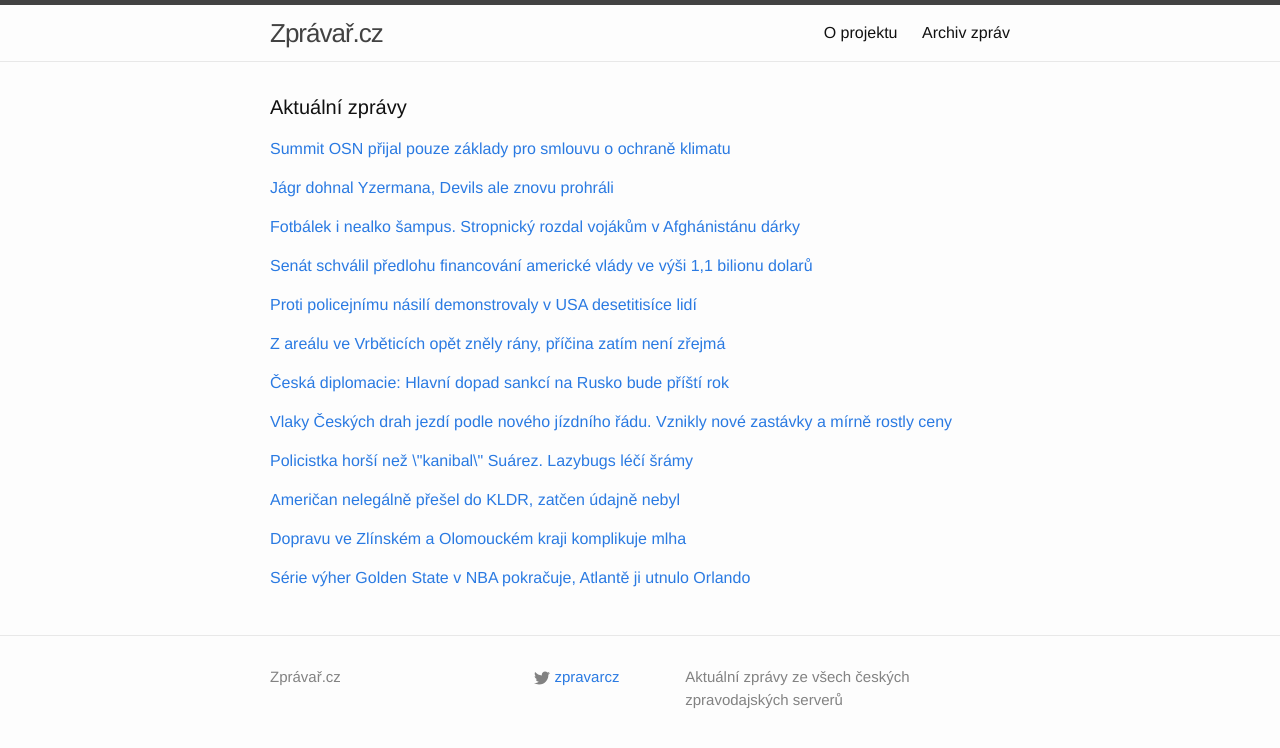
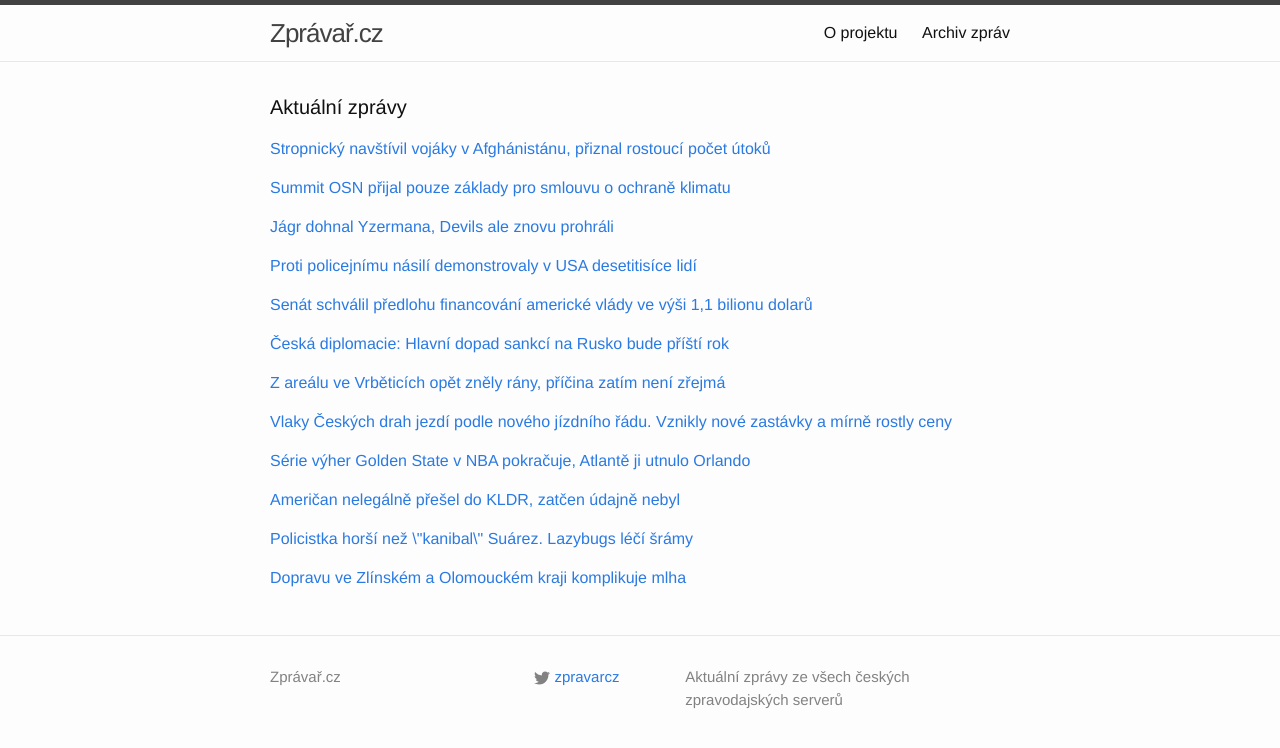
Before and after one commit to adliska/zpravar, a Jekyll site: the page built from index.html, in a window 1280 px wide. Shown: the top 748 px of the page. Built offline with Jekyll 4.4.1, drawn with Linux system fonts in a browser that asks for light colours; some of the changed lines change nothing that is shown.

Commit message:
zpravar news update

```diff
--- a/index.html
+++ b/index.html
@@ -5,8 +5,21 @@ layout: default
 <div class="home">
     <h1 class="page-heading">Aktuální zprávy</h1>
 
-<p><a href="javascript:;" onclick="toggle_visibility('zpravy0')">Summit OSN přijal pouze základy pro smlouvu o ochraně klimatu</a></p>
+<p><a href="javascript:;" onclick="toggle_visibility('zpravy0')">Stropnický navštívil vojáky v Afghánistánu, přiznal rostoucí počet útoků</a></p>
 <div id="zpravy0" style="display:none">
+<ul>
+<li><a href=http://www.novinky.cz/zahranicni/svet/356318-stropnicky-navstivil-vojaky-v-afghanistanu-priznal-rostouci-pocet-utoku.html>Stropnický navštívil vojáky v Afghánistánu, přiznal rostoucí počet útoků - www.novinky.cz</a></li>
+<li><a href=http://www.tyden.cz/rubriky/domaci/stropnicky-navstivil-vojaky-v-afghanistanu-privezl-jim-darky_327240.html>Stropnický navštívil vojáky v Afghánistánu, přivezl jim dárky - www.tyden.cz</a></li>
+<li><a href=http://www.rozhlas.cz/_zprava/stropnicky-navstivil-ceske-vojaky-v-afghanistanu-privezl-jednotce-darky-a-svatecni-jidlo--1432311>Stropnický navštívil české vojáky v Afghánistánu, přivezl jednotce dárky a sváteční jídlo - www.rozhlas.cz</a></li>
+<li><a href=http://zpravy.idnes.cz/stropnicky-v-afghanistanu-d0j-/zahranicni.aspx?c=A141214_102029_zahranicni_cen>Fotbálek i nealko šampus. Stropnický rozdal vojákům v Afghánistánu dárky - zpravy.idnes.cz</a></li>
+<li><a href=http://www.lidovky.cz/stropnicky-navstivil-ceske-vojaky-v-afghanistanu-fs3-/zpravy-svet.aspx?c=A141214_102510_ln_zahranici_mmu>Stropnický navštívil české vojáky v Afghánistánu navzdory útokům Talibanu  - www.lidovky.cz</a></li>
+<li><a href=http://www.ceskatelevize.cz/ct24/domaci/295442-stropnicky-privezl-vojakum-do-afghanistanu-k-vanocum-fotbalek/>Stropnický přivezl vojákům do Afghánistánu k Vánocům fotbálek - www.ceskatelevize.cz</a></li>
+<li><a href=http://zpravy.aktualne.cz/zahranici/stropnicky-navstivil-ceske-vojaky-v-afghanistanu/r~0bf2a1bc837111e493c9002590604f2e/>Stropnický navštívil české vojáky v Afghánistánu - zpravy.aktualne.cz</a></li>
+<li><a href=http://echo24.cz/a/iusP9>Afghánský prezident emotivně odsoudil útoky Talibanu - echo24.cz</a></li>
+<li><a href=http://www.ceskenoviny.cz/zpravy/zpravy/afghansky-prezident-ghani-odsoudil-sobotni-utoky-hnuti-taliban/1158712>Afghánský prezident Ghaní odsoudil sobotní útoky hnutí Taliban - www.ceskenoviny.cz</a></li>
+</ul>
+</div><p><a href="javascript:;" onclick="toggle_visibility('zpravy1')">Summit OSN přijal pouze základy pro smlouvu o ochraně klimatu</a></p>
+<div id="zpravy1" style="display:none">
 <ul>
 <li><a href=http://zpravy.e15.cz/zahranicni/politika/summit-osn-prijal-pouze-zaklady-pro-smlouvu-o-ochrane-klimatu-1145616>Summit OSN přijal pouze základy pro smlouvu o ochraně klimatu - zpravy.e15.cz</a></li>
 <li><a href=http://www.tyden.cz/rubriky/veda/planeta-zeme/ohrozena-zeme-summit-osn-o-klimatu-vysumel-do-ztracena_327236.html>Ohrožená Země? Summit OSN o klimatu vyšuměl do ztracena - www.tyden.cz</a></li>
@@ -17,8 +30,8 @@ layout: default
 <li><a href=http://www.novinky.cz/ekonomika/356314-summit-osn-prijal-pouze-zaklady-pro-smlouvu-o-ochrane-klimatu.html>Summit OSN přijal pouze základy pro smlouvu o ochraně klimatu - www.novinky.cz</a></li>
 <li><a href=http://www.lidovky.cz/konec-jednani-summit-o-klimatu-prinesl-pouze-zakladni-shodu-pll-/zpravy-svet.aspx?c=A141214_081712_ln_zahranici_hm>Bez výsledku. Summit o klimatu přinesl pouze základní shodu  - www.lidovky.cz</a></li>
 </ul>
-</div><p><a href="javascript:;" onclick="toggle_visibility('zpravy1')">Jágr dohnal Yzermana, Devils ale znovu prohráli</a></p>
-<div id="zpravy1" style="display:none">
+</div><p><a href="javascript:;" onclick="toggle_visibility('zpravy2')">Jágr dohnal Yzermana, Devils ale znovu prohráli</a></p>
+<div id="zpravy2" style="display:none">
 <ul>
 <li><a href=http://www.tyden.cz/rubriky/sport/hokej/nhl/jagr-dohnal-yzermana-devils-ale-znovu-prohrali_327233.html>Jágr dohnal Yzermana, Devils ale znovu prohráli - www.tyden.cz</a></li>
 <li><a href=http://www.tyden.cz/rubriky/sport/hokej/nhl/jagr-dohnal-yzermana-voracek-byl-u-dvou-golu-philadelphie_327231.html>Jágr dohnal Yzermana, Voráček byl u dvou gólů Philadelphie - www.tyden.cz</a></li>
@@ -28,18 +41,18 @@ layout: default
 <li><a href=http://www.denik.cz/hokej/jagr-dohnal-yzermana-devils-ale-znovu-prohrali-20141214.html>Jágr dohnal Yzermana, Devils ale znovu prohráli - www.denik.cz</a></li>
 <li><a href=http://sport.aktualne.cz/voracek-zaril-jenze-seugin-sestrelil-devils-a-dal-mu-unika/r~feaf89f2830c11e4bdad0025900fea04/>Voráček zářil, jenže Seugin sestřelil Devils a dál mu uniká - sport.aktualne.cz</a></li>
 </ul>
-</div><p><a href="javascript:;" onclick="toggle_visibility('zpravy2')">Fotbálek i nealko šampus. Stropnický rozdal vojákům v Afghánistánu dárky</a></p>
-<div id="zpravy2" style="display:none">
+</div><p><a href="javascript:;" onclick="toggle_visibility('zpravy3')">Proti policejnímu násilí demonstrovaly v USA desetitisíce lidí</a></p>
+<div id="zpravy3" style="display:none">
 <ul>
-<li><a href=http://zpravy.idnes.cz/stropnicky-v-afghanistanu-d0j-/zahranicni.aspx?c=A141214_102029_zahranicni_cen>Fotbálek i nealko šampus. Stropnický rozdal vojákům v Afghánistánu dárky - zpravy.idnes.cz</a></li>
-<li><a href=http://www.lidovky.cz/stropnicky-navstivil-ceske-vojaky-v-afghanistanu-fs3-/zpravy-svet.aspx?c=A141214_102510_ln_zahranici_mmu>Stropnický navštívil české vojáky v Afghánistánu navzdory útokům Talibanu  - www.lidovky.cz</a></li>
-<li><a href=http://www.ceskatelevize.cz/ct24/domaci/295442-stropnicky-privezl-vojakum-do-afghanistanu-k-vanocum-fotbalek/>Stropnický přivezl vojákům do Afghánistánu k Vánocům fotbálek - www.ceskatelevize.cz</a></li>
-<li><a href=http://zpravy.aktualne.cz/zahranici/stropnicky-navstivil-ceske-vojaky-v-afghanistanu/r~0bf2a1bc837111e493c9002590604f2e/>Stropnický navštívil české vojáky v Afghánistánu - zpravy.aktualne.cz</a></li>
-<li><a href=http://echo24.cz/a/iusP9>Afghánský prezident emotivně odsoudil útoky Talibanu - echo24.cz</a></li>
-<li><a href=http://www.ceskenoviny.cz/zpravy/zpravy/afghansky-prezident-ghani-odsoudil-sobotni-utoky-hnuti-taliban/1158712>Afghánský prezident Ghaní odsoudil sobotní útoky hnutí Taliban - www.ceskenoviny.cz</a></li>
+<li><a href=http://www.novinky.cz/zahranicni/amerika/356317-proti-policejnimu-nasili-demonstrovaly-v-usa-desetitisice-lidi.html>Proti policejnímu násilí demonstrovaly v USA desetitisíce lidí - www.novinky.cz</a></li>
+<li><a href=http://www.ceskatelevize.cz/ct24/svet/295440-americka-velkomesta-zaplavily-protipolicejni-demonstrace/>Americká velkoměsta zaplavily protipolicejní demonstrace - www.ceskatelevize.cz</a></li>
+<li><a href=http://www.tyden.cz/rubriky/zahranici/amerika/stop-policejni-brutalite-demonstrovali-lide-v-usa_327224.html>Stop policejní brutalitě! demonstrovali lidé v USA - www.tyden.cz</a></li>
+<li><a href=http://www.ceskenoviny.cz/zpravy/zpravy/tisice-lidi-v-usa-demonstrovaly-proti-policejnimu-nasili/1158671>Tisíce lidí v USA demonstrovaly proti policejnímu násilí - www.ceskenoviny.cz</a></li>
+<li><a href=http://www.lidovky.cz/myslime-to-vazne-tisice-lidi-demonstrovaly-v-usa-proti-policejnimu-nasili-1uz-/zpravy-svet.aspx?c=A141214_074842_ln_zahranici_hm>„Myslíme to vážně!“ Tisíce lidí demonstrovaly v USA proti policejnímu násilí  - www.lidovky.cz</a></li>
+<li><a href=http://www.novinky.cz/zahranicni/amerika/356309-tisice-lidi-vyrazily-ve-washingtonu-do-ulic-kvuli-udajne-zvuli-policie.html>Tisíce lidí vyrazily ve Washingtonu do ulic kvůli údajné zvůli policie - www.novinky.cz</a></li>
 </ul>
-</div><p><a href="javascript:;" onclick="toggle_visibility('zpravy3')">Senát schválil předlohu financování americké vlády ve výši 1,1 bilionu dolarů</a></p>
-<div id="zpravy3" style="display:none">
+</div><p><a href="javascript:;" onclick="toggle_visibility('zpravy4')">Senát schválil předlohu financování americké vlády ve výši 1,1 bilionu dolarů</a></p>
+<div id="zpravy4" style="display:none">
 <ul>
 <li><a href=http://zahranicni.ihned.cz/amerika-usa/c1-63257960-senat-schvalil-predlohu-financovani-americke-vlady-ve-vysi-1-1-bilionu-dolaru>Senát schválil předlohu financování americké vlády ve výši 1,1 bilionu dolarů - zahranicni.ihned.cz</a></li>
 <li><a href=http://zpravy.aktualne.cz/zahranici/americky-senat-schvalil-plan-financovani-vlady/r~db146878835c11e49e4b0025900fea04/>Americký Senát schválil plán financování vlády - zpravy.aktualne.cz</a></li>
@@ -48,32 +61,23 @@ layout: default
 <li><a href=http://zpravy.e15.cz/zahranicni/politika/americky-senat-schvalil-plan-financovani-vlady-1145611>Americký Senát schválil plán financování vlády - zpravy.e15.cz</a></li>
 <li><a href=http://zpravy.e15.cz/zahranicni/politika/senat-usa-prodlouzil-provizorium-pro-financovani-vladnich-uradu-do-stredy-1145611>Senát USA prodloužil provizorium pro financování vládních úřadů. Do středy - zpravy.e15.cz</a></li>
 </ul>
-</div><p><a href="javascript:;" onclick="toggle_visibility('zpravy4')">Proti policejnímu násilí demonstrovaly v USA desetitisíce lidí</a></p>
-<div id="zpravy4" style="display:none">
+</div><p><a href="javascript:;" onclick="toggle_visibility('zpravy5')">Česká diplomacie: Hlavní dopad sankcí na Rusko bude příští rok</a></p>
+<div id="zpravy5" style="display:none">
 <ul>
-<li><a href=http://www.novinky.cz/zahranicni/amerika/356317-proti-policejnimu-nasili-demonstrovaly-v-usa-desetitisice-lidi.html>Proti policejnímu násilí demonstrovaly v USA desetitisíce lidí - www.novinky.cz</a></li>
-<li><a href=http://www.ceskatelevize.cz/ct24/svet/295440-americka-velkomesta-zaplavily-protipolicejni-demonstrace/>Americká velkoměsta zaplavily protipolicejní demonstrace - www.ceskatelevize.cz</a></li>
-<li><a href=http://www.tyden.cz/rubriky/zahranici/amerika/stop-policejni-brutalite-demonstrovali-lide-v-usa_327224.html>Stop policejní brutalitě! demonstrovali lidé v USA - www.tyden.cz</a></li>
-<li><a href=http://www.ceskenoviny.cz/zpravy/zpravy/tisice-lidi-v-usa-demonstrovaly-proti-policejnimu-nasili/1158671>Tisíce lidí v USA demonstrovaly proti policejnímu násilí - www.ceskenoviny.cz</a></li>
-<li><a href=http://www.lidovky.cz/myslime-to-vazne-tisice-lidi-demonstrovaly-v-usa-proti-policejnimu-nasili-1uz-/zpravy-svet.aspx?c=A141214_074842_ln_zahranici_hm>„Myslíme to vážně!“ Tisíce lidí demonstrovaly v USA proti policejnímu násilí  - www.lidovky.cz</a></li>
-<li><a href=http://www.novinky.cz/zahranicni/amerika/356309-tisice-lidi-vyrazily-ve-washingtonu-do-ulic-kvuli-udajne-zvuli-policie.html>Tisíce lidí vyrazily ve Washingtonu do ulic kvůli údajné zvůli policie - www.novinky.cz</a></li>
+<li><a href=http://zpravy.e15.cz/domaci/politika/ceska-diplomacie-hlavni-dopad-sankci-na-rusko-bude-pristi-rok-1145618>Česká diplomacie: Hlavní dopad sankcí na Rusko bude příští rok - zpravy.e15.cz</a></li>
+<li><a href=http://www.tyden.cz/rubriky/zahranici/rusko-a-okoli/dopad-sankci-rusko-teprve-pociti-cesi-pisi-i-o-represich-kremlu_327237.html>Dopad sankcí Rusko teprve pocítí. Češi píší i o represích Kremlu - www.tyden.cz</a></li>
+<li><a href=http://zpravy.aktualne.cz/zahranici/zive-nedele-14-prosince-ukrajina-rusko-separatiste/r~eb5ad4fe811011e4840b002590604f2e/>Živě: Ruská ekonomika má potíže. Jen sankce za to nemohou - zpravy.aktualne.cz</a></li>
+<li><a href=http://www.ceskenoviny.cz/zpravy/zpravy/hlavni-dopad-sankci-na-rusko-bude-pristi-rok-tvrdi-diplomacie/1158710>Hlavní dopad sankcí na Rusko bude příští rok, tvrdí diplomacie - www.ceskenoviny.cz</a></li>
+<li><a href=http://domaci.ihned.cz/c1-63258160-dopad-sankci-rusove-pociti-zejmena-pristi-rok-mini-ceske-ministerstvo-zahranici>Dopad sankcí Rusové pocítí zejména příští rok, míní české ministerstvo zahraničí - domaci.ihned.cz</a></li>
 </ul>
-</div><p><a href="javascript:;" onclick="toggle_visibility('zpravy5')">Z areálu ve Vrběticích opět zněly rány, příčina zatím není zřejmá</a></p>
-<div id="zpravy5" style="display:none">
+</div><p><a href="javascript:;" onclick="toggle_visibility('zpravy6')">Z areálu ve Vrběticích opět zněly rány, příčina zatím není zřejmá</a></p>
+<div id="zpravy6" style="display:none">
 <ul>
 <li><a href=http://zpravy.idnes.cz/dalsi-rany-znely-z-arealu-ve-vrbeticich-d9b-/domaci.aspx?c=A141214_084458_domaci_cen>Z areálu ve Vrběticích opět zněly rány, příčina zatím není zřejmá - zpravy.idnes.cz</a></li>
 <li><a href=http://www.novinky.cz/krimi/356315-z-vrbetic-se-ozvaly-dalsi-dve-rany-policie-overuje-zda-slo-o-vybuchy.html>Z Vrbětic se ozvaly další dvě rány. Policie ověřuje, zda šlo o výbuchy - www.novinky.cz</a></li>
 <li><a href=http://zpravy.aktualne.cz/regiony/zlinsky/z-vrbetic-se-ozvaly-dve-rany-mohlo-jit-o-vybuchy/r~3c067be2836411e4b6d20025900fea04/>Z Vrbětic se ozvaly dvě rány, mohlo jít o výbuchy - zpravy.aktualne.cz</a></li>
 <li><a href=http://www.denik.cz/z_domova/z-arealu-ve-vrbeticich-se-ozvaly-dve-rany-policie-proveruje-zda-slo-o-vybuchy-20.html>Z areálu ve Vrběticích se ozvaly dvě rány. Policie prověřuje, zda šlo o výbuchy - www.denik.cz</a></li>
 <li><a href=http://www.ceskenoviny.cz/zpravy/zpravy/z-vrbetic-se-ozvaly-dve-rany-policie-overuje-zda-slo-o-vybuchy/1158692>Z Vrbětic se ozvaly dvě rány, policie ověřuje, zda šlo o výbuchy - www.ceskenoviny.cz</a></li>
-</ul>
-</div><p><a href="javascript:;" onclick="toggle_visibility('zpravy6')">Česká diplomacie: Hlavní dopad sankcí na Rusko bude příští rok</a></p>
-<div id="zpravy6" style="display:none">
-<ul>
-<li><a href=http://zpravy.e15.cz/domaci/politika/ceska-diplomacie-hlavni-dopad-sankci-na-rusko-bude-pristi-rok-1145618>Česká diplomacie: Hlavní dopad sankcí na Rusko bude příští rok - zpravy.e15.cz</a></li>
-<li><a href=http://www.tyden.cz/rubriky/zahranici/rusko-a-okoli/dopad-sankci-rusko-teprve-pociti-cesi-pisi-i-o-represich-kremlu_327237.html>Dopad sankcí Rusko teprve pocítí. Češi píší i o represích Kremlu - www.tyden.cz</a></li>
-<li><a href=http://www.ceskenoviny.cz/zpravy/zpravy/hlavni-dopad-sankci-na-rusko-bude-pristi-rok-tvrdi-diplomacie/1158710>Hlavní dopad sankcí na Rusko bude příští rok, tvrdí diplomacie - www.ceskenoviny.cz</a></li>
-<li><a href=http://domaci.ihned.cz/c1-63258160-dopad-sankci-rusove-pociti-zejmena-pristi-rok-mini-ceske-ministerstvo-zahranici>Dopad sankcí Rusové pocítí zejména příští rok, míní české ministerstvo zahraničí - domaci.ihned.cz</a></li>
 </ul>
 </div><p><a href="javascript:;" onclick="toggle_visibility('zpravy7')">Vlaky Českých drah jezdí podle nového jízdního řádu. Vznikly nové zastávky a mírně rostly ceny </a></p>
 <div id="zpravy7" style="display:none">
@@ -83,12 +87,12 @@ layout: default
 <li><a href=http://www.rozhlas.cz/_zprava/vlaky-ceskych-drah-jezdi-podle-noveho-jizdniho-radu-menily-se-ceny-i-zastavky--1432272>Vlaky Českých drah jezdí podle nového jízdního řádu. Měnily se ceny i zastávky  - www.rozhlas.cz</a></li>
 <li><a href=http://www.ceskatelevize.cz/ct24/domaci/295165-plati-novy-jizdni-rad-zmeny-nejsou-jen-kosmeticke/>Platí nový jízdní řád, změny nejsou jen kosmetické - www.ceskatelevize.cz</a></li>
 </ul>
-</div><p><a href="javascript:;" onclick="toggle_visibility('zpravy8')">Policistka horší než \"kanibal\" Suárez. Lazybugs léčí šrámy</a></p>
+</div><p><a href="javascript:;" onclick="toggle_visibility('zpravy8')">Série výher Golden State v NBA pokračuje, Atlantě ji utnulo Orlando</a></p>
 <div id="zpravy8" style="display:none">
 <ul>
-<li><a href=http://www.tyden.cz/rubriky/sport/ostatni-sporty/policistka-horsi-nez-kanibal-suarez-lazybugs-leci-sramy_327203.html>Policistka horší než \"kanibal\" Suárez. Lazybugs léčí šrámy - www.tyden.cz</a></li>
-<li><a href=http://www.tyden.cz/rubriky/sport/ostatni-sporty/policistka-horsi-nez-kanibal-suarez-lazybugs-pocitaji-sramy_327203.html>Policistka horší než \"kanibal\" Suárez. Lazybugs počítají šrámy - www.tyden.cz</a></li>
-<li><a href=http://www.tyden.cz/rubriky/sport/ostatni-sporty/policistka-horsi-nez-kanibal-suarez-lazybugs-pocitaji-prvni-sramy_327203.html>Policistka horší než \"kanibal\" Suárez. Lazybugs počítají první šrámy - www.tyden.cz</a></li>
+<li><a href=http://sport.idnes.cz/basketbal-nba-zpravodajstvi-dgc-/basket.aspx?c=A141214_092720_sport-basket_rou>Série výher Golden State v NBA pokračuje, Atlantě ji utnulo Orlando - sport.idnes.cz</a></li>
+<li><a href=http://www.sportovninoviny.cz/zpravy/serie-vyher-golden-state-v-nba-trva-atlante-ji-ukoncilo-orlando/1158707>Série výher Golden State v NBA trvá, Atlantě ji ukončilo Orlando - www.sportovninoviny.cz</a></li>
+<li><a href=http://www.denik.cz/ostatni_sport/golden-state-se-veze-na-vitezne-vlne-atlante-ukoncilo-serii-orlando-20141214.html>Úchvatná série Golden State pokračuje, Atlantě ji ukončilo Orlando - www.denik.cz</a></li>
 </ul>
 </div><p><a href="javascript:;" onclick="toggle_visibility('zpravy9')">Američan nelegálně přešel do KLDR, zatčen údajně nebyl</a></p>
 <div id="zpravy9" style="display:none">
@@ -97,18 +101,18 @@ layout: default
 <li><a href=http://zpravy.idnes.cz/kldr-uazala-novinarum-americana-martineze-fje-/zahranicni.aspx?c=A141214_080601_zahranicni_cen>KLDR ukázala Američana, který vnikl nelegálně do země. Kritizoval USA - zpravy.idnes.cz</a></li>
 <li><a href=http://www.ceskenoviny.cz/zpravy/zpravy/american-ktery-nelegalne-presel-do-kldr-udajne-nebyl-zatcen/1158688>Američan, který nelegálně přešel do KLDR, údajně nebyl zatčen - www.ceskenoviny.cz</a></li>
 </ul>
-</div><p><a href="javascript:;" onclick="toggle_visibility('zpravy10')">Dopravu ve Zlínském a Olomouckém kraji komplikuje mlha</a></p>
+</div><p><a href="javascript:;" onclick="toggle_visibility('zpravy10')">Policistka horší než \"kanibal\" Suárez. Lazybugs léčí šrámy</a></p>
 <div id="zpravy10" style="display:none">
+<ul>
+<li><a href=http://www.tyden.cz/rubriky/sport/ostatni-sporty/policistka-horsi-nez-kanibal-suarez-lazybugs-leci-sramy_327203.html>Policistka horší než \"kanibal\" Suárez. Lazybugs léčí šrámy - www.tyden.cz</a></li>
+<li><a href=http://www.tyden.cz/rubriky/sport/ostatni-sporty/policistka-horsi-nez-kanibal-suarez-lazybugs-pocitaji-sramy_327203.html>Policistka horší než \"kanibal\" Suárez. Lazybugs počítají šrámy - www.tyden.cz</a></li>
+<li><a href=http://www.tyden.cz/rubriky/sport/ostatni-sporty/policistka-horsi-nez-kanibal-suarez-lazybugs-pocitaji-prvni-sramy_327203.html>Policistka horší než \"kanibal\" Suárez. Lazybugs počítají první šrámy - www.tyden.cz</a></li>
+</ul>
+</div><p><a href="javascript:;" onclick="toggle_visibility('zpravy11')">Dopravu ve Zlínském a Olomouckém kraji komplikuje mlha</a></p>
+<div id="zpravy11" style="display:none">
 <ul>
 <li><a href=http://www.novinky.cz/domaci/356311-dopravu-ve-zlinskem-a-olomouckem-kraji-komplikuje-mlha.html>Dopravu ve Zlínském a Olomouckém kraji komplikuje mlha - www.novinky.cz</a></li>
 <li><a href=http://www.ceskenoviny.cz/zpravy/zpravy/dopravu-v-olomouckem-a-zlinskem-kraji-misty-komplikuje-mlha/1158685>Dopravu v Olomouckém a Zlínském kraji místy komplikuje mlha - www.ceskenoviny.cz</a></li>
 <li><a href=http://www.denik.cz/z_domova/dopravu-na-morave-misty-komplikuje-mlha-20141214.html>Dopravu na Moravě místy komplikuje mlha - www.denik.cz</a></li>
 </ul>
-</div><p><a href="javascript:;" onclick="toggle_visibility('zpravy11')">Série výher Golden State v NBA pokračuje, Atlantě ji utnulo Orlando</a></p>
-<div id="zpravy11" style="display:none">
-<ul>
-<li><a href=http://sport.idnes.cz/basketbal-nba-zpravodajstvi-dgc-/basket.aspx?c=A141214_092720_sport-basket_rou>Série výher Golden State v NBA pokračuje, Atlantě ji utnulo Orlando - sport.idnes.cz</a></li>
-<li><a href=http://www.sportovninoviny.cz/zpravy/serie-vyher-golden-state-v-nba-trva-atlante-ji-ukoncilo-orlando/1158707>Série výher Golden State v NBA trvá, Atlantě ji ukončilo Orlando - www.sportovninoviny.cz</a></li>
-<li><a href=http://www.denik.cz/ostatni_sport/golden-state-se-veze-na-vitezne-vlne-atlante-ukoncilo-serii-orlando-20141214.html>Úchvatná série Golden State pokračuje, Atlantě ji ukončilo Orlando - www.denik.cz</a></li>
-</ul>
 </div></div>
```
